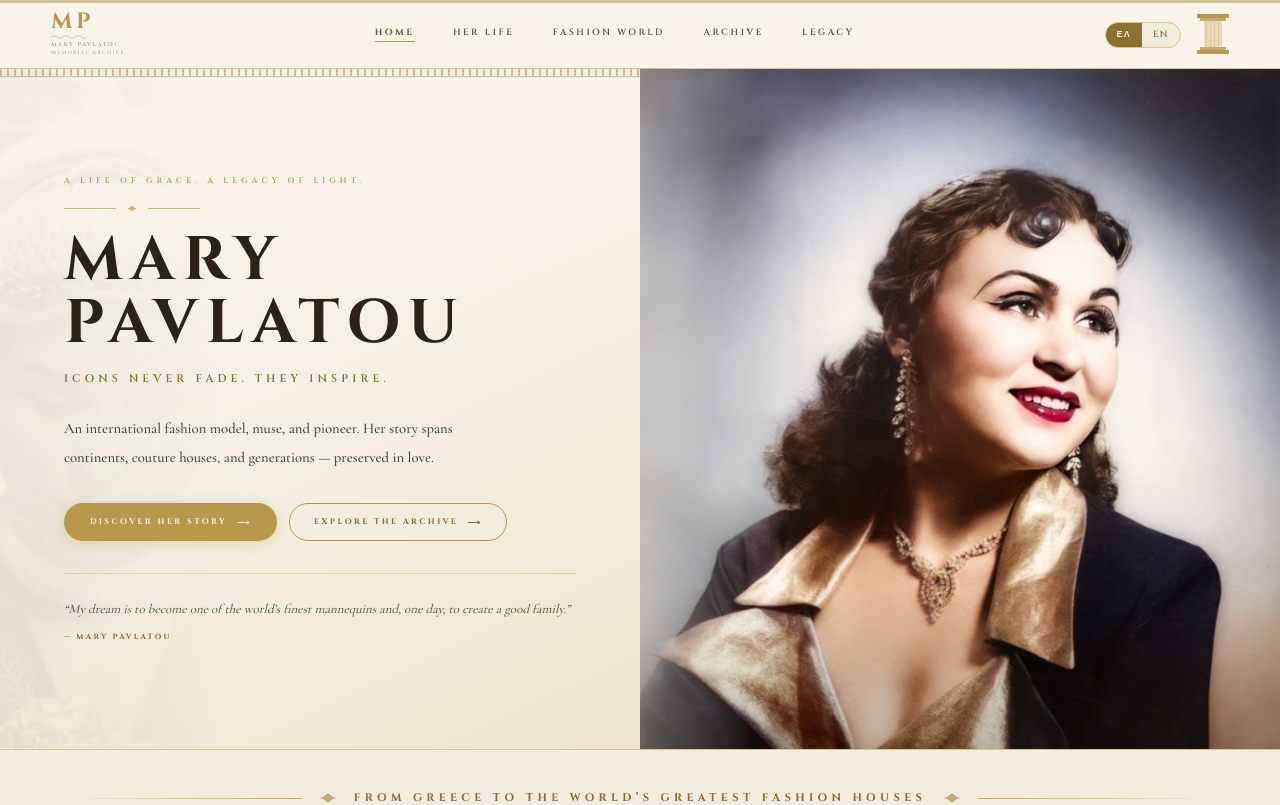
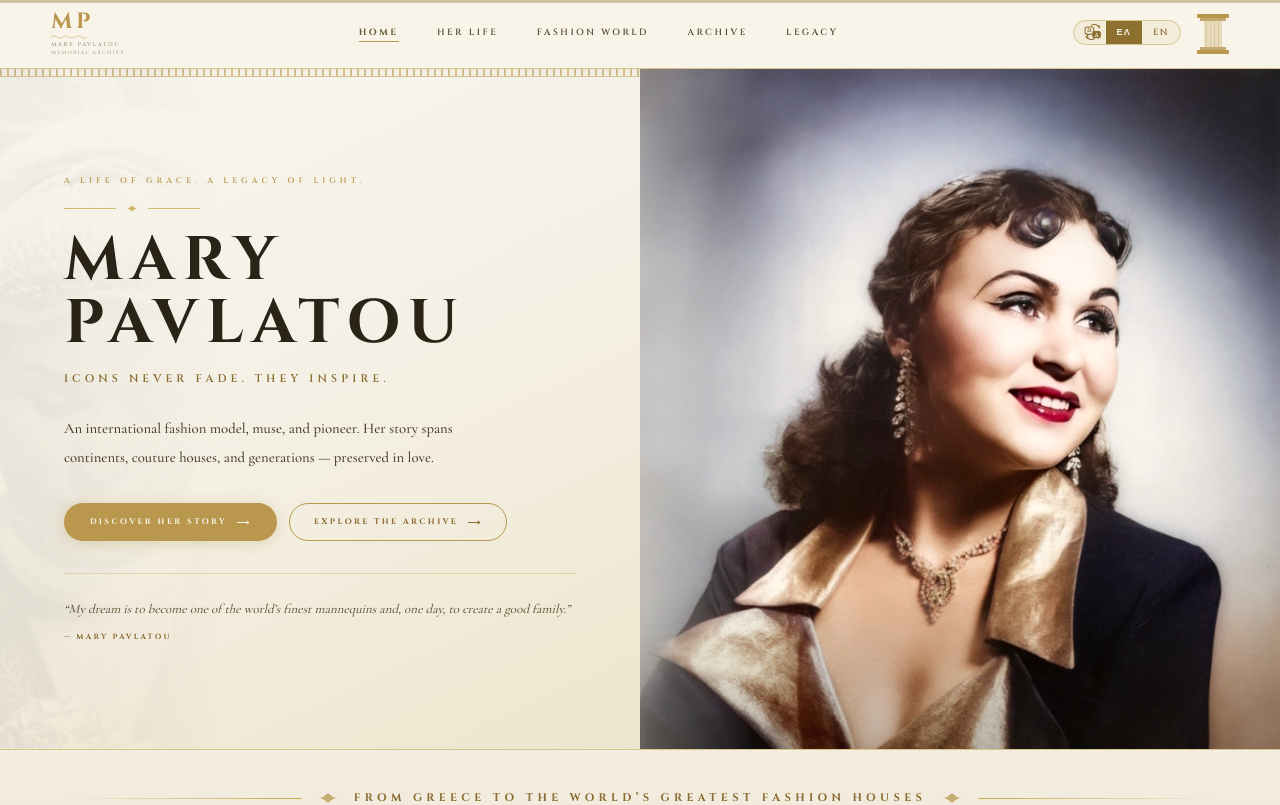
Before and after one commit to Kmucius1/mary-pavlatou, a Next.js app: page / in a window 1280 px wide. Shown: the top 805 px of the page. Built offline with nearby package versions, Linux system fonts and the light colour scheme.

Commit message:
Add translate icon (Ω/A bubbles + swap arrows) to language toggle
Co-Authored-By: Claude Opus 4.8 (1M context) <noreply@anthropic.com>

```diff
--- a/components/LanguageToggle.tsx
+++ b/components/LanguageToggle.tsx
@@ -1,6 +1,7 @@
 "use client";
 
 import { useLanguage, type Lang } from "@/lib/language";
+import TranslateIcon from "@/components/TranslateIcon";
 
 /**
  * ΕΛ | EN pill. Flips whether Greek or English reads as the primary (large)
@@ -27,6 +28,18 @@ export default function LanguageToggle({ compact = false }: { compact?: boolean
         background: "#F3ECDA",
       }}
     >
+      <span
+        aria-hidden="true"
+        style={{
+          display: "flex",
+          alignItems: "center",
+          color: "#8B7030",
+          paddingLeft: compact ? "8px" : "10px",
+          paddingRight: compact ? "3px" : "4px",
+        }}
+      >
+        <TranslateIcon size={compact ? 16 : 18} />
+      </span>
       {options.map(({ code, label }) => {
         const active = primary === code;
         return (
--- /dev/null
+++ b/components/TranslateIcon.tsx
@@ -0,0 +1,86 @@
+/**
+ * Google-Translate-style glyph: two speech bubbles with circular swap arrows.
+ * Left bubble carries a Greek Ω (omega), right bubble a Latin A — signalling
+ * Greek ⇄ English. Decorative; inherits `color` via currentColor.
+ */
+export default function TranslateIcon({
+  size = 20,
+  className,
+  style,
+}: {
+  size?: number;
+  className?: string;
+  style?: React.CSSProperties;
+}) {
+  return (
+    <svg
+      width={size}
+      height={size}
+      viewBox="0 0 100 100"
+      fill="none"
+      aria-hidden="true"
+      focusable="false"
+      className={className}
+      style={style}
+    >
+      {/* top swap arrow (points right) */}
+      <path
+        d="M40 13 A34 34 0 0 1 88 27"
+        stroke="currentColor"
+        strokeWidth="6"
+        strokeLinecap="round"
+        fill="none"
+      />
+      <path d="M74 22 L90 27 L84 11 Z" fill="currentColor" />
+
+      {/* bottom swap arrow (points left) */}
+      <path
+        d="M60 87 A34 34 0 0 1 12 73"
+        stroke="currentColor"
+        strokeWidth="6"
+        strokeLinecap="round"
+        fill="none"
+      />
+      <path d="M26 78 L10 73 L16 89 Z" fill="currentColor" />
+
+      {/* top-left speech bubble — outlined, Greek Ω */}
+      <path
+        d="M17 22 H43 A11 11 0 0 1 54 33 V51 A11 11 0 0 1 43 62 H28 L19 71 L20 62 H17 A11 11 0 0 1 6 51 V33 A11 11 0 0 1 17 22 Z"
+        stroke="currentColor"
+        strokeWidth="6"
+        strokeLinejoin="round"
+        fill="none"
+      />
+      <text
+        x="30"
+        y="41"
+        textAnchor="middle"
+        dominantBaseline="central"
+        fontSize="30"
+        fontWeight="700"
+        fontFamily="Georgia, 'Times New Roman', serif"
+        fill="currentColor"
+      >
+        Ω
+      </text>
+
+      {/* bottom-right speech bubble — filled, Latin A */}
+      <path
+        d="M57 44 H83 A11 11 0 0 1 94 55 V73 A11 11 0 0 1 83 84 H80 L81 93 L72 84 H57 A11 11 0 0 1 46 73 V55 A11 11 0 0 1 57 44 Z"
+        fill="currentColor"
+      />
+      <text
+        x="70"
+        y="65"
+        textAnchor="middle"
+        dominantBaseline="central"
+        fontSize="30"
+        fontWeight="700"
+        fontFamily="Georgia, 'Times New Roman', serif"
+        fill="#F5F1E6"
+      >
+        A
+      </text>
+    </svg>
+  );
+}
```
Also changed, not shown: 1 other file (tests, documents, lock files or other folders).
